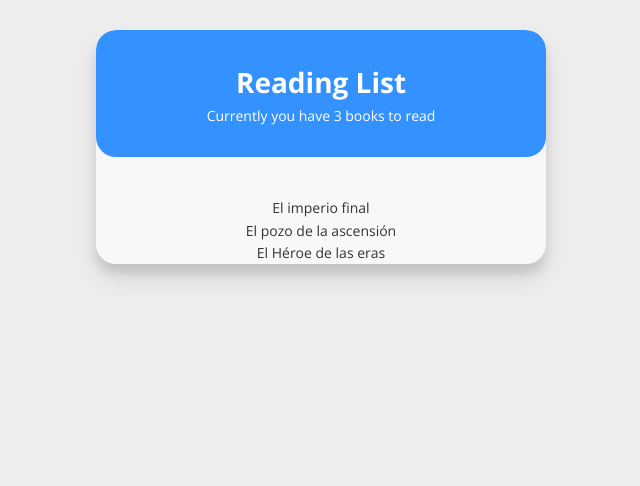
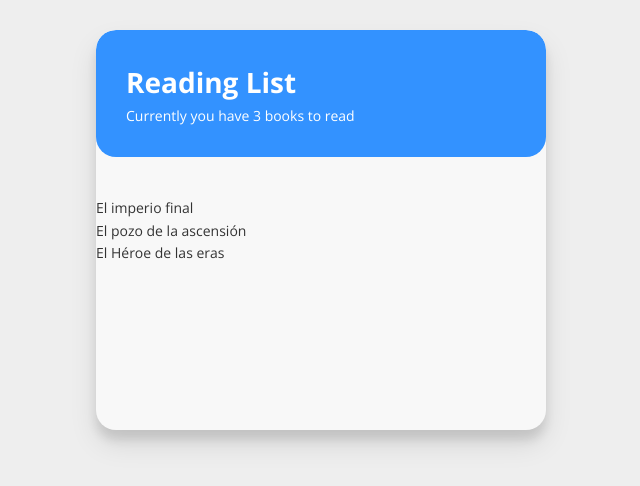
Before and after one commit to danidz96/reading-list-context-hooks, a React (Create React App) app: page / in a window 1280 px wide. Shown: the top 486 px of the page, without its empty margins (319-959 px from the left). Built offline with nearby package versions, Linux system fonts and the light colour scheme.

Commit message:
Update index.css

```diff
--- a/src/index.css
+++ b/src/index.css
@@ -45,15 +45,14 @@ body {
 	background-size: cover;
 	background-repeat: no-repeat;
 	color: var(--color-grey-dark-1);
-	min-height: 100vh;
 }
 
 .App {
 	max-width: 45rem;
 	margin: 30px auto;
-	text-align: center;
 	border-radius: 2rem;
 	overflow: hidden;
 	background: rgb(248, 248, 248);
 	box-shadow: 0 14px 28px rgba(0, 0, 0, 0.1), 0 10px 10px rgba(0, 0, 0, 0.1);
+	min-height: 50vh;
 }
```
